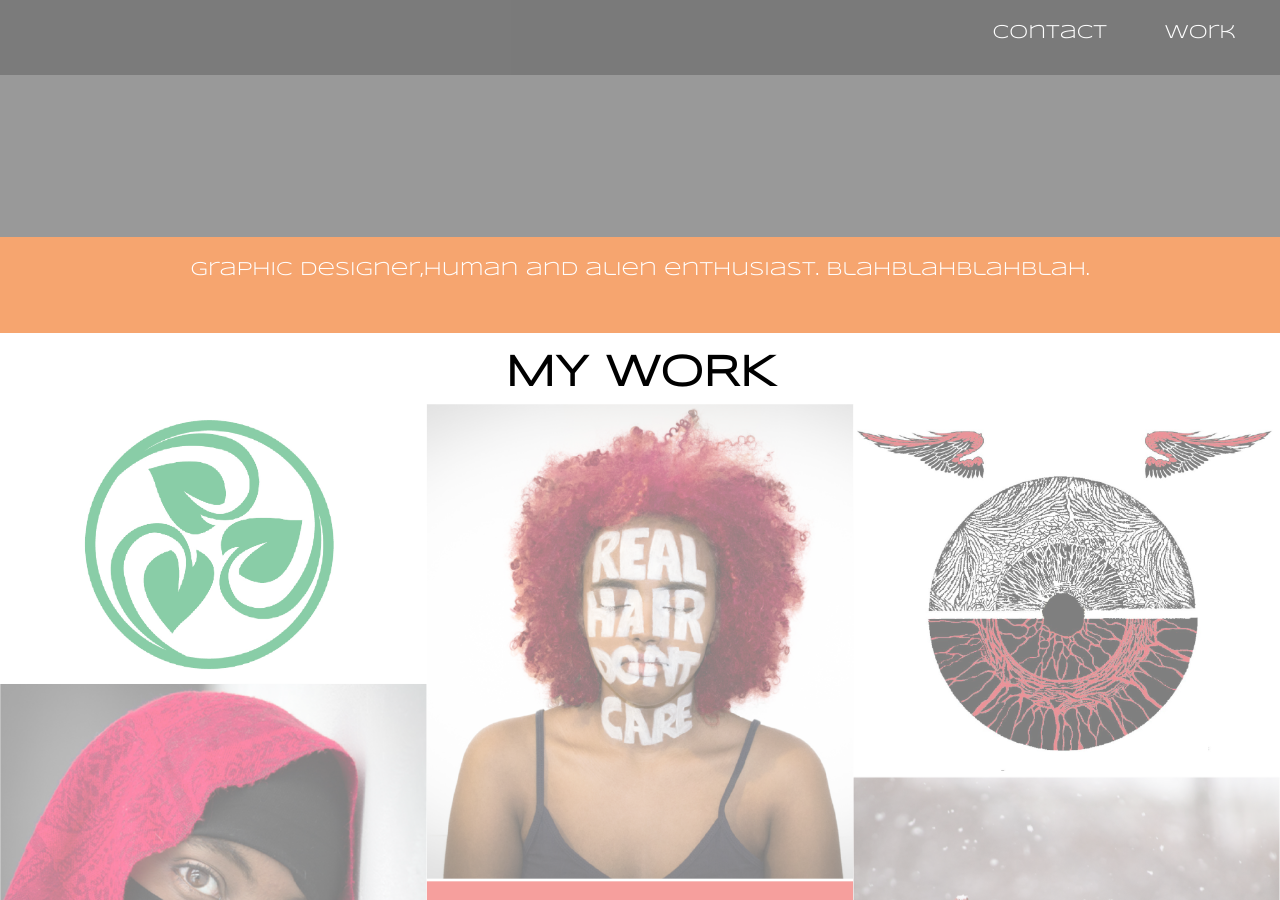
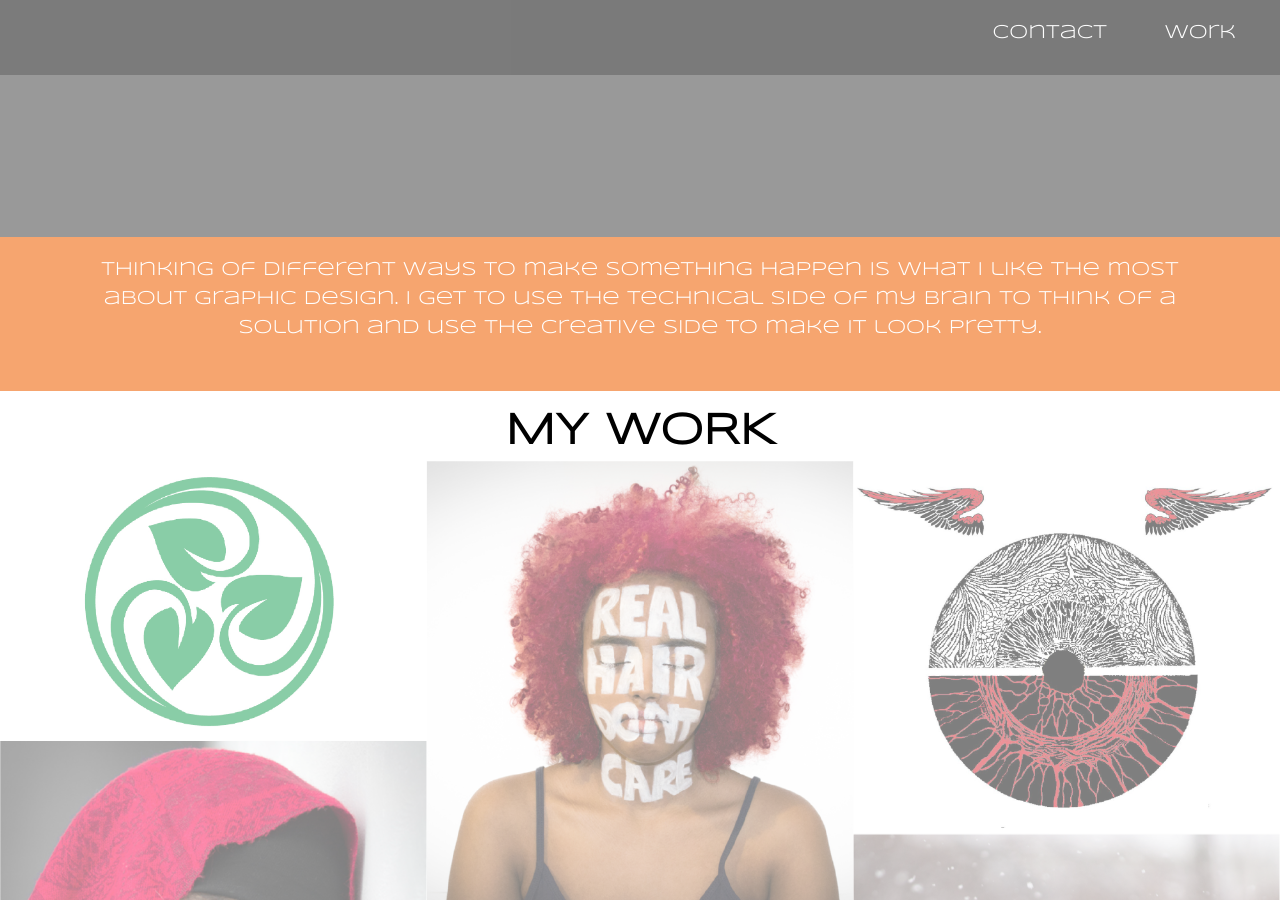
Before and after one commit to rajaaalsubairi/rajaa-portfolio, a Jekyll site: the page built from index.html, in a window 1280 px wide and 900 px high, scrolled down 663 px. Built offline with Jekyll 4.4.1, drawn with Linux system fonts in a browser that asks for light colours; Markdown is read by kramdown in place of the engine named in the settings.

Commit message:
fixed safari link problem and changed description

```diff
--- a/_includes/thumbs.html
+++ b/_includes/thumbs.html
@@ -38,30 +38,30 @@
 
 
 <g id="top">
-    <a clip-path="url(#topl-clip)" xlink:href="#img1">
+    <a clip-path="url(#topl-clip)" xlink:href="{{site.baseurl}}/#img1">
         <image class="gal" x="0" y="0" width="320px" height="208px" xlink:href="{{site.baseurl}}/image/thumb-1.jpg"/>
     </a>
 
-    <a clip-path="url(#topm-clip)" xlink:href="#img3">
+    <a clip-path="url(#topm-clip)" xlink:href="{{site.baseurl}}/#img3">
         <image class="gal" x="320" y="0" width="320px" height="356px" xlink:href="{{site.baseurl}}/image/thumb-2.jpg"/>
     </a>
 
-    <a clip-path="url(#topr-clip)" xlink:href="#img5">
+    <a clip-path="url(#topr-clip)" xlink:href="{{site.baseurl}}/#img5">
         <image class="gal" x="640" y="0" width="320px" height="280px" xlink:href="{{site.baseurl}}/image/thumb-3.jpg"/>
     </a>
 </g>
 
 <g id="bottom">
 
-    <a clip-path="url(#botl-clip)" xlink:href="#img2">
+    <a clip-path="url(#botl-clip)" xlink:href="{{site.baseurl}}/#img2">
         <image class="gal" x="0" y="210" width="320px" height="350px" xlink:href="{{site.baseurl}}/image/thumb-4.jpg"/>
     </a>
 
-    <a clip-path="url(#botm-clip)" xlink:href="#img4">
+    <a clip-path="url(#botm-clip)" xlink:href="{{site.baseurl}}/#img4">
          <image class="gal" x="320" y="358" width="320px" height="203px" xlink:href="{{site.baseurl}}/image/thumb-5.jpg"/>
     </a>
 
-    <a clip-path="url(#botr-clip)" xlink:href="#img6">
+    <a clip-path="url(#botr-clip)" xlink:href="{{site.baseurl}}/#img6">
         <image class="gal" x="640" y="280" width="320px" height="280px" xlink:href="{{site.baseurl}}/image/thumb-6.jpg"/>
     </a>
 </g>
--- a/index.html
+++ b/index.html
@@ -26,7 +26,7 @@
 <main role="main">
 
     <div class="about">
-    <p>Graphic designer,human and alien enthusiast. blahblahblahblah.</p>
+    <p>Thinking of different ways to make something happen is what I like the most about graphic design. I get to use the technical side of my brain to think of a solution and use the creative side to make it look pretty.</p>
         </div>
 
     <!--headline(Work)-->
@@ -56,20 +56,20 @@
 
 <!--bigger image in light box-->
 
-     {% include lightbox.html img="image/thumb-1.jpg" title="Camellia Tea Branding" id="img1" text="orem ipsum dolor sit amet, consectetur adipiscing elit. Aenean semper commodo luctus. Nulla lobortis"%}
+     {% include lightbox.html img="image/thumb-1.jpg" title="Camellia Tea Branding" id="img1" text="Camellia Tea is a traditional japanese tea place that finds value in teaching other tradtional japanese practices and rituals."%}
 
-    {% include lightbox.html img="image/thumb-4.jpg" title="National Geographic" id="img2" text="orem ipsum dolor sit amet, consectetur adipiscing elit. Aenean semper commodo luctus. Nulla lobortis"%}
+    {% include lightbox.html img="image/thumb-4.jpg" title="National Geographic" id="img2" text="Magazine cover for national geographic"%}
 
 
-    {% include lightbox.html img="image/thumb-2.jpg" title="Cure Your Ignorance" id="img3" text="orem ipsum dolor sit amet, consectetur adipiscing elit. Aenean semper commodo luctus. Nulla lobortis"%}
+    {% include lightbox.html img="image/thumb-2.jpg" title="Cure Your Ignorance" id="img3" text="Cure your Ignorance is a campaign that brings awareness towards women issues and equality"%}
 
 
-    {% include lightbox.html img="image/thumb-5.jpg" title="ParkM" id="img4" text="orem ipsum dolor sit amet, consectetur adipiscing elit. Aenean semper commodo luctus. Nulla lobortis"%}
+    {% include lightbox.html img="image/thumb-5.jpg" title="ParkM" id="img4" text="ParkM is an app designed to relieve the stress of finding a parking place for your vehical"%}
 
 
-    {% include lightbox.html img="image/thumb-3.jpg" title="The Eye" id="img5" text="orem ipsum dolor sit amet, consectetur adipiscing elit. Aenean semper commodo luctus. Nulla lobortis"%}
+    {% include lightbox.html img="image/thumb-3.jpg" title="The Eye" id="img5" text="Soundtrack CD for the movie The Eye."%}
 
-    {% include lightbox.html img="image/thumb-6.jpg" title="Photography" id="img6" text="orem ipsum dolor sit amet, consectetur adipiscing elit. Aenean semper commodo luctus. Nulla lobortis"%}
+    {% include lightbox.html img="image/thumb-6.jpg" title="Photography" id="img6" text="A collection of Photographs"%}
 
     <div class="quote">
     <p>"Where's my laptop?"</p>
```
Also changed, not shown: 1 other file.
